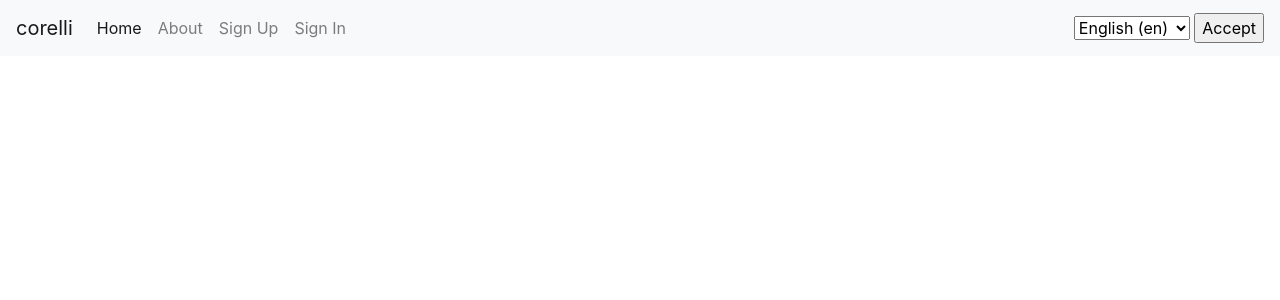
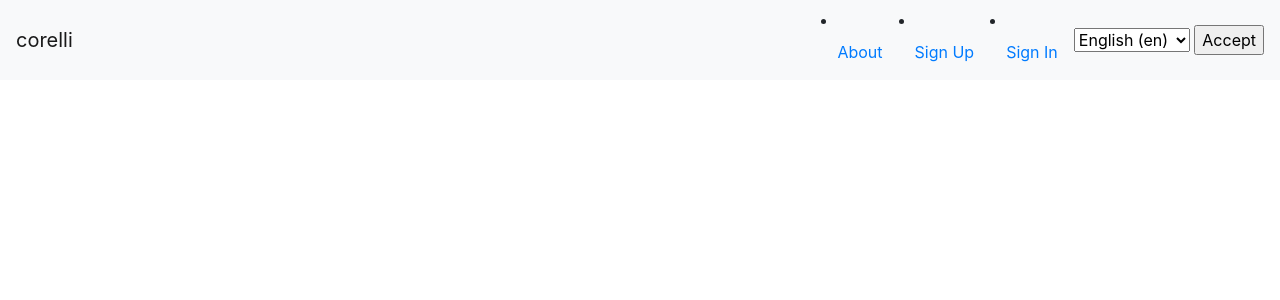
Before and after one commit to madtyn/corelli, a Django app: page /en/ in a window 1280 px wide. Shown: the top 300 px of the page. Run offline with Django 3.2, Linux system fonts and the light colour scheme; some libraries are stand-ins or nearby versions.

Commit message:
Now we show Home link only for those authenticated. The logo now links to About and not Home. Also we mark the Login as current desired page whewn entering this web site

```diff
--- a/corelli/templates/base.html
+++ b/corelli/templates/base.html
@@ -40,17 +40,17 @@
         <button class="navbar-toggler navbar-toggler-right" type="button" data-toggle="collapse" data-target="#navbarSupportedContent" aria-controls="navbarSupportedContent" aria-expanded="false" aria-label="Toggle navigation">
           <span class="navbar-toggler-icon"></span>
         </button>
-        <a class="navbar-brand" href="{% url 'home' %}">corelli</a>
+        <a class="navbar-brand" href="{% url 'about' %}">corelli</a>
 
         <div class="collapse navbar-collapse" id="navbarSupportedContent">
-          <ul class="navbar-nav mr-auto">
-            <li class="nav-item active">
-              <a class="nav-link" href="{% url 'home' %}">{% trans "Home" %} <span class="sr-only">(current)</span></a>
-            </li>
+          <ul class="navbar-nav mr-auto"></ul>
             <li class="nav-item">
               <a class="nav-link" href="{% url 'about' %}">{% trans "About" %}</a>
             </li>
             {% if request.user.is_authenticated %}
+              <li class="nav-item active">
+                <a class="nav-link" href="{% url 'home' %}">{% trans "Home" %}</a>
+              </li>
               <li class="nav-item">
                 <a class="nav-link" href="{% url 'django_sftpbrowser:sftp-index' %}">{% trans "Browse" %}</a>
               </li>
@@ -69,7 +69,7 @@
               </li>
               <li class="nav-item">
                 {# URL provided by django-allauth/account/urls.py #}
-                <a id="log-in-link" class="nav-link" href="{% url 'account_login' %}">{% trans "Sign In" %}</a>
+                <a id="log-in-link" class="nav-link" href="{% url 'account_login' %}">{% trans "Sign In" %} <span class="sr-only">(current)</span></a>
               </li>
             {% endif %}
           </ul>
```
